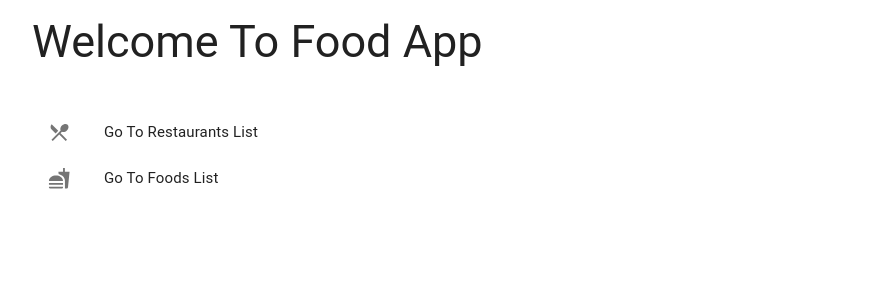
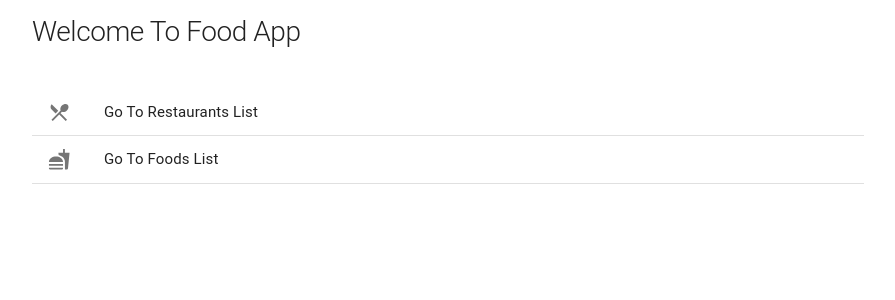
Before and after one commit to iqbalyudiar/react-typescript-food-app, a React app: page / in a window 1280 px wide. Shown: the top 300 px of the page, without its empty margins (192-1087 px from the left). Built offline with nearby package versions, Linux system fonts and the light colour scheme.

Commit message:
feat: add divider to home page

```diff
--- a/src/pages/HomePage/Home.tsx
+++ b/src/pages/HomePage/Home.tsx
@@ -1,4 +1,4 @@
-import React from 'react';
+import React, { Fragment } from 'react';
 import { useTranslation } from 'react-i18next';
 import { useNavigate } from 'react-router-dom';
 import {
@@ -8,6 +8,7 @@ import {
   ListItem,
   ListItemText,
   ListItemIcon,
+  Divider,
 } from '@mui/material';
 import { LocalDining, Fastfood } from '@mui/icons-material';
 
@@ -32,16 +33,19 @@ const Home: React.FC = () => {
   ];
   return (
     <Box sx={{ paddingX: 4, paddingY: 2 }}>
-      <Typography variant="h3" sx={{ marginBottom: 4 }}>
+      <Typography variant="h1" sx={{ marginBottom: 4, fontSize: 28 }}>
         {t('home.title')}
       </Typography>
       <List>
         {items.map((item) => {
           return (
-            <ListItem key={item.id} onClick={item.action}>
-              <ListItemIcon>{item.icon}</ListItemIcon>
-              <ListItemText primary={item.text} />
-            </ListItem>
+            <Fragment>
+              <ListItem key={item.id} onClick={item.action}>
+                <ListItemIcon>{item.icon}</ListItemIcon>
+                <ListItemText primary={item.text} />
+              </ListItem>
+              <Divider />
+            </Fragment>
           );
         })}
       </List>
```
